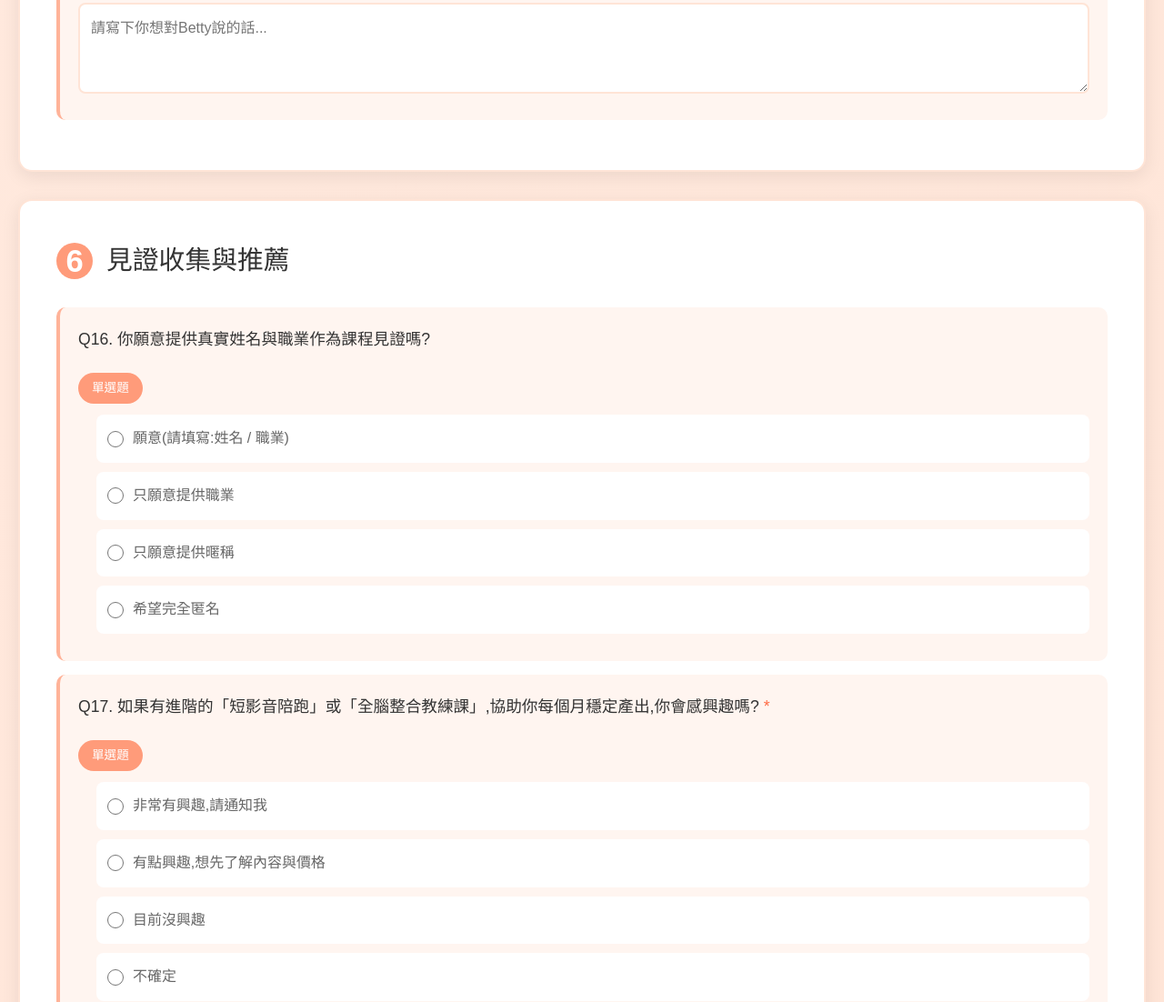
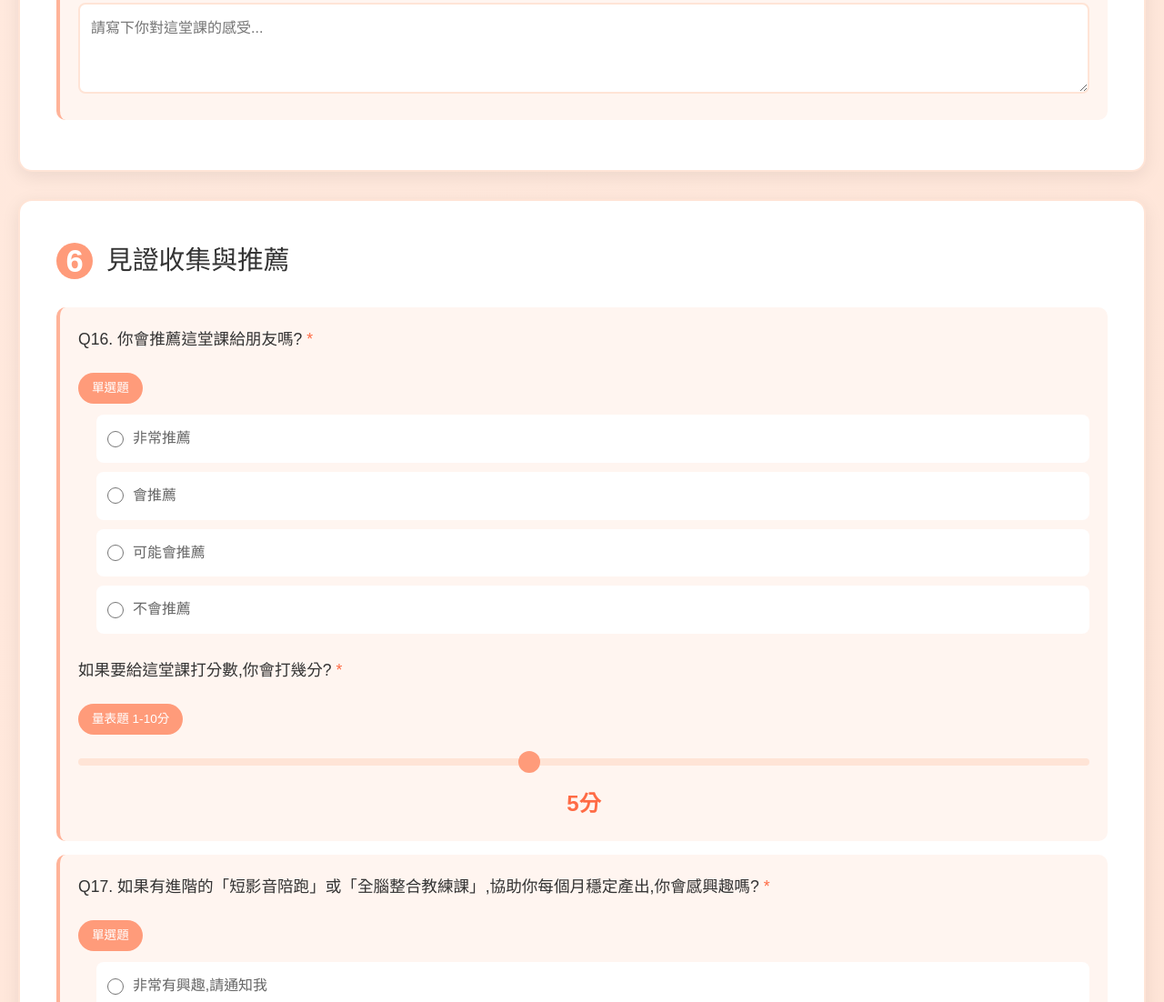
Before and after one commit to wwhitw-ship-it/Course-feedback-questionnaire, a plain HTML site: page index.html in a window 1280 px wide. Shown: the part 7415-8517 px from the top of the page at 91% size. Drawn offline with Linux system fonts and the light colour scheme.

Commit message:
Update index.html

```diff
--- a/index.html
+++ b/index.html
@@ -958,9 +958,9 @@
             </div>
 
             <div class="question">
-                <div class="question-text">Q15. 給Betty老師的一句話(建議、感謝或任何想說的)<span class="required">*</span></div>
+                <div class="question-text">Q15. 用一句話形容這堂課<span class="required">*</span></div>
                 <span class="question-type">開放題</span>
-                <textarea name="q17_message_to_betty" placeholder="請寫下你想對Betty說的話..." required></textarea>
+                <textarea name="q17_message_to_betty" placeholder="請寫下你對這堂課的感受..." required></textarea>
             </div>
         </div>
 
@@ -972,28 +972,34 @@
             </div>
 
             <div class="question">
-                <div class="question-text">Q16. 你願意提供真實姓名與職業作為課程見證嗎?</div>
+                <div class="question-text">Q16. 你會推薦這堂課給朋友嗎?<span class="required">*</span></div>
                 <span class="question-type">單選題</span>
                 <div class="question-options">
                     <div class="radio-option">
-                        <input type="radio" id="q18_1" name="q18_testimonial" value="願意" onclick="document.getElementById('q18_name_job').style.display='block'">
-                        <label for="q18_1">願意(請填寫:姓名 / 職業)</label>
-                    </div>
-                    <div id="q18_name_job" style="display:none; margin-left: 30px; margin-top: 10px;">
-                        <input type="text" name="q18_name" placeholder="您的姓名" style="width: 48%; margin-right: 4%;">
-                        <input type="text" name="q18_job" placeholder="您的職業" style="width: 48%;">
+                        <input type="radio" id="q18_1" name="q18_testimonial" value="非常推薦" required>
+                        <label for="q18_1">非常推薦</label>
                     </div>
                     <div class="radio-option">
-                        <input type="radio" id="q18_2" name="q18_testimonial" value="只願意提供職業" onclick="document.getElementById('q18_name_job').style.display='none'">
-                        <label for="q18_2">只願意提供職業</label>
+                        <input type="radio" id="q18_2" name="q18_testimonial" value="會推薦">
+                        <label for="q18_2">會推薦</label>
                     </div>
                     <div class="radio-option">
-                        <input type="radio" id="q18_3" name="q18_testimonial" value="只願意提供暱稱" onclick="document.getElementById('q18_name_job').style.display='none'">
-                        <label for="q18_3">只願意提供暱稱</label>
+                        <input type="radio" id="q18_3" name="q18_testimonial" value="可能會推薦">
+                        <label for="q18_3">可能會推薦</label>
                     </div>
                     <div class="radio-option">
-                        <input type="radio" id="q18_4" name="q18_testimonial" value="希望完全匿名" onclick="document.getElementById('q18_name_job').style.display='none'">
-                        <label for="q18_4">希望完全匿名</label>
+                        <input type="radio" id="q18_4" name="q18_testimonial" value="不會推薦">
+                        <label for="q18_4">不會推薦</label>
+                    </div>
+                </div>
+
+                <div style="margin-top: 25px;">
+                    <div class="question-text">如果要給這堂課打分數,你會打幾分?<span class="required">*</span></div>
+                    <span class="question-type">量表題 1-10分</span>
+                    <div class="slider-container">
+                        <input type="range" min="1" max="10" value="5" class="slider" name="q18_score" id="q18_score" required
+                               oninput="document.getElementById('q18-score-value').textContent = this.value + '分'">
+                        <div class="slider-value" id="q18-score-value">5分</div>
                     </div>
                 </div>
             </div>
```
